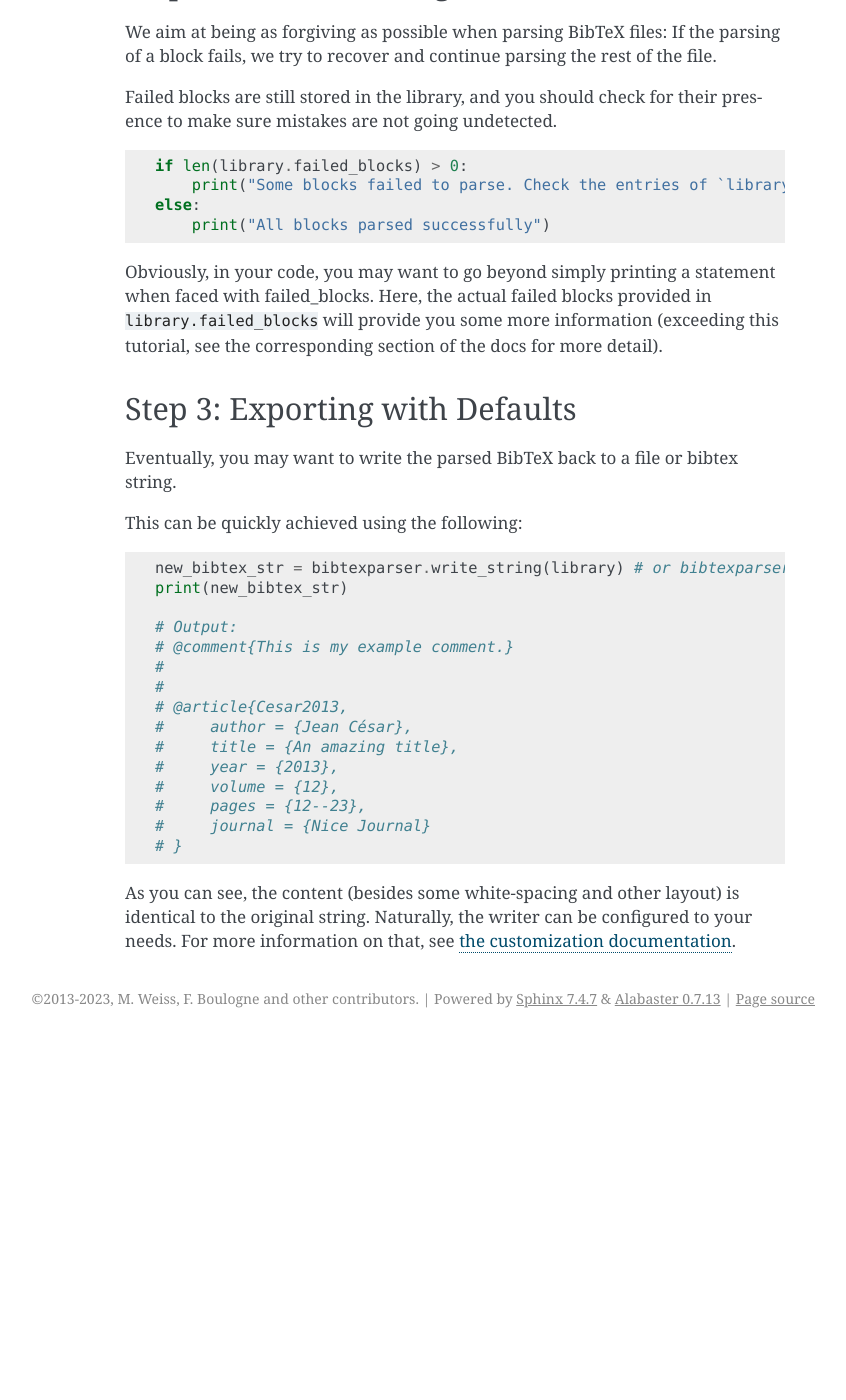
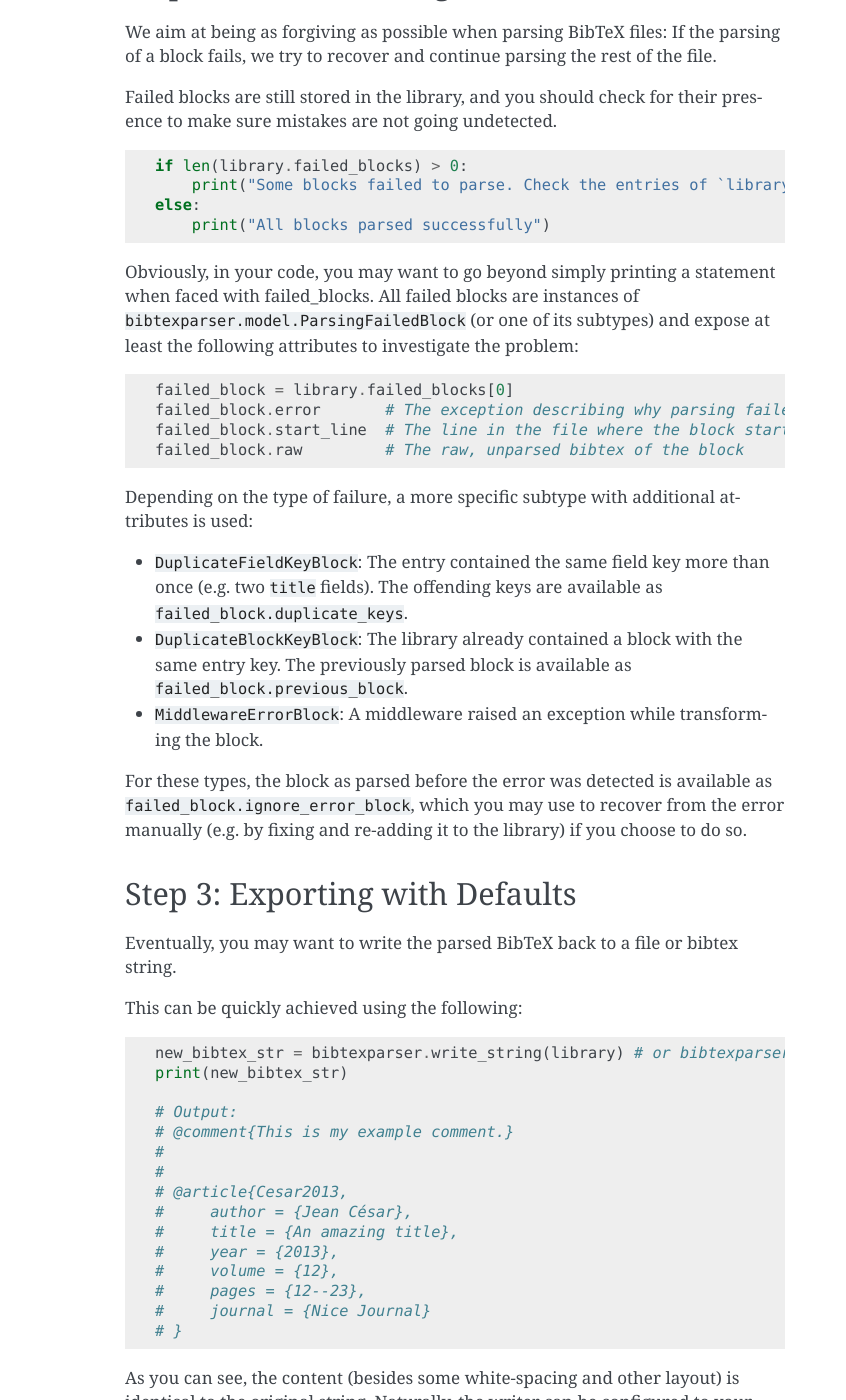
Before and after one commit to sciunto-org/python-bibtexparser, a Sphinx documentation site: the page built from docs/source/quickstart.rst, in a window 1280 px wide and 1400 px high, scrolled down 2153 px. Shown: the whole window, without its empty margins (295-1141 px from the left). Built offline with Sphinx 7.4.7, drawn with Linux system fonts in a browser that asks for light colours; before the commit the page ends 3191 px from its top, so only the background shows below that.

Commit message:
:bug: Fix misleading 'Unknown block type' warning for failed blocks and add missing DuplicateFieldKeyBlock.entry (#520) (#523)
* :bug: Stop warning about 'unknown block type' for failed blocks (#520)

BlockMiddleware.transform_block did not recognize ParsingFailedBlock
and its subtypes (e.g. DuplicateFieldKeyBlock), causing a confusing
'Unknown block type' warning with the default parse stack whenever an
entry contained duplicate field keys. Failed blocks are now passed
through silently via an overridable `transform_failed_block` hook.

Also adds the `entry` property on DuplicateFieldKeyBlock, which the
error message promised but which did not exist, and documents the
failed-block types in the quickstart and API docs.

Co-Authored-By: Claude Fable 5 <noreply@anthropic.com>

* :construction_worker: Bump pre-commit hooks broken by pkg_resources removal

language-formatters-pre-commit-hooks v2.12.0 and docstr_coverage v2.3.0
crash on import in current CI environments (ModuleNotFoundError:
pkg_resources). Both dropped the pkg_resources dependency in their
latest releases.

Co-Authored-By: Claude Fable 5 <noreply@anthropic.com>

* :bug: Point error message to existing `ignore_error_block` attribute

Instead of adding the `entry` alias promised by the (wrong) error
message, fix the message to reference `ignore_error_block`, keeping
the failed-block API consistent across all ParsingFailedBlock
subtypes.

Co-Authored-By: Claude Fable 5 <noreply@anthropic.com>

---------

Co-authored-by: Claude Fable 5 <noreply@anthropic.com>

```diff
--- a/docs/source/bibtexparser.rst
+++ b/docs/source/bibtexparser.rst
@@ -17,13 +17,14 @@ Full API
 -----------------------------------------------------------------------
 
 .. autoclass:: bibtexparser.Library
-    :members: entries, entries_dict, comments, strings, preambles, blocks
+    :members: entries, entries_dict, comments, strings, preambles, blocks, failed_blocks
 
 
 :mod:`bibtexparser.model` --- The classes used in the library
 -------------------------------------------------------------
 .. automodule:: bibtexparser.model
-    :members: Entry, String, Preamble, Block, ExplicitComment, ImplicitComment, Field
+    :members: Entry, String, Preamble, Block, ExplicitComment, ImplicitComment, Field,
+        ParsingFailedBlock, MiddlewareErrorBlock, DuplicateBlockKeyBlock, DuplicateFieldKeyBlock
 
 
 :mod:`bibtexparser.middlewares` --- Customizers to transform parsed library
--- a/docs/source/quickstart.rst
+++ b/docs/source/quickstart.rst
@@ -123,9 +123,27 @@ and you should check for their presence to make sure mistakes are not going unde
 
 Obviously, in your code, you may want to go beyond simply printing a statement
 when faced with failed_blocks.
-Here, the actual failed blocks provided in ``library.failed_blocks``
-will provide you some more information
-(exceeding this tutorial, see the corresponding section of the docs for more detail).
+All failed blocks are instances of ``bibtexparser.model.ParsingFailedBlock``
+(or one of its subtypes) and expose at least the following attributes to investigate the problem:
+
+.. code-block:: python
+
+    failed_block = library.failed_blocks[0]
+    failed_block.error       # The exception describing why parsing failed
+    failed_block.start_line  # The line in the file where the block started
+    failed_block.raw         # The raw, unparsed bibtex of the block
+
+Depending on the type of failure, a more specific subtype with additional attributes is used:
+
+* ``DuplicateFieldKeyBlock``: The entry contained the same field key more than once
+  (e.g. two ``title`` fields). The offending keys are available as ``failed_block.duplicate_keys``.
+* ``DuplicateBlockKeyBlock``: The library already contained a block with the same entry key.
+  The previously parsed block is available as ``failed_block.previous_block``.
+* ``MiddlewareErrorBlock``: A middleware raised an exception while transforming the block.
+
+For these types, the block as parsed before the error was detected is available
+as ``failed_block.ignore_error_block``, which you may use to recover from the error
+manually (e.g. by fixing and re-adding it to the library) if you choose to do so.
 
 .. _writing_quickstart:
 
```
Also changed, not shown: .pre-commit-config.yaml, 4 other files.
